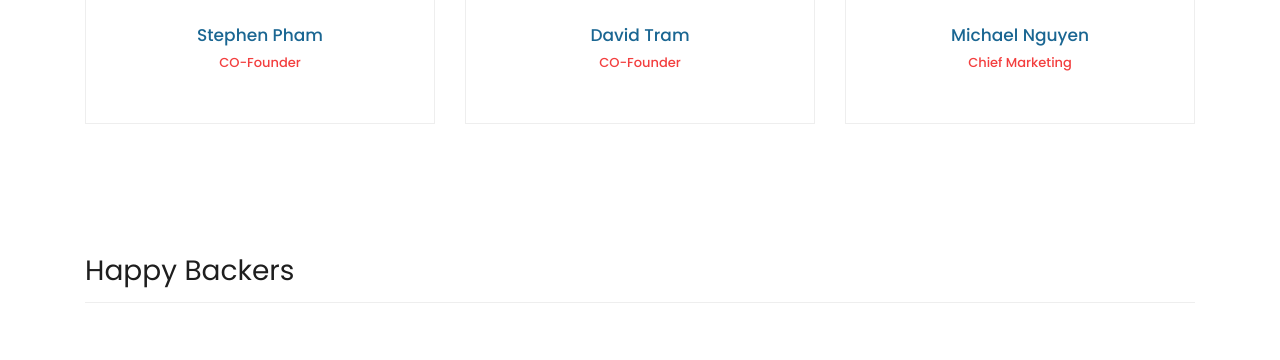
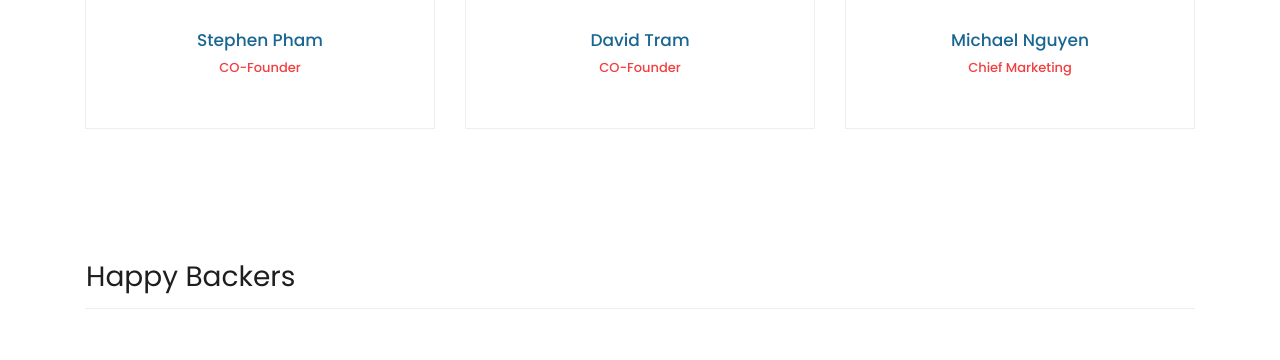
Before and after one commit to systemis/website-midterm-, a PHP site: page /about.html in a window 1280 px wide. Shown: the part 1547-1907 px from the top of the page. Run offline with PHP 8.4, Linux system fonts and the light colour scheme.

Commit message:
Update style-index.css

```diff
--- a/assets/css/style-index.css
+++ b/assets/css/style-index.css
@@ -7,8 +7,8 @@ body {
 }
 p {
 	margin-bottom: 0px;
-	font-size: 14px;
-	font-weight: 300;
+	font-size: 15px;
+	font-weight: 301;
 	color: #4a4a4a;
 	line-height: 24px;
 }
@@ -22,7 +22,7 @@ ul {
 }
 
 h1,h2,h3,h4,h5,h6 {
-	margin: 0px;
+	margin: 1px;
 }
 
 ul.social-icons li {
@@ -35,8 +35,8 @@ ul.social-icons li:last-child {
 }
 
 ul.social-icons li a {
-	width: 50px;
-	height: 50px;
+	width: 51px;
+	height: 51px;
 	display: inline-block;
 	line-height: 50px;
 	background-color: #eee;
@@ -1039,7 +1039,7 @@ footer .inner-content p a {
 	}
 	.product-item .down-content span {
 		position: relative;
-		right: 0;
+		right: 1;
 		bottom: 0;
 	}
 }
```
